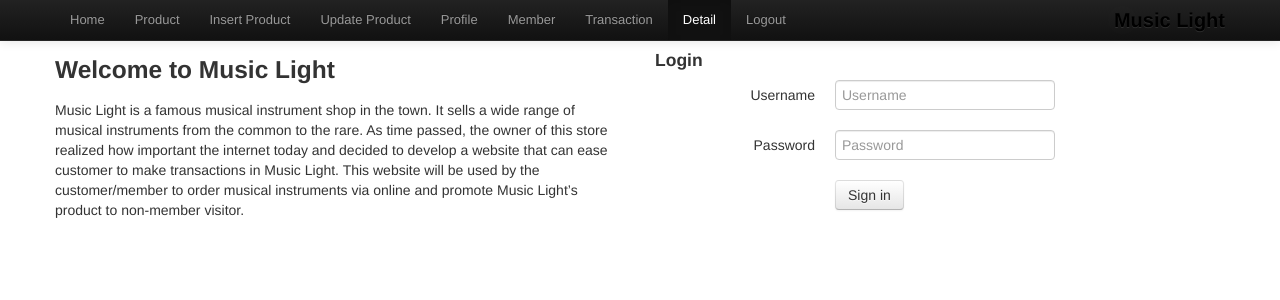
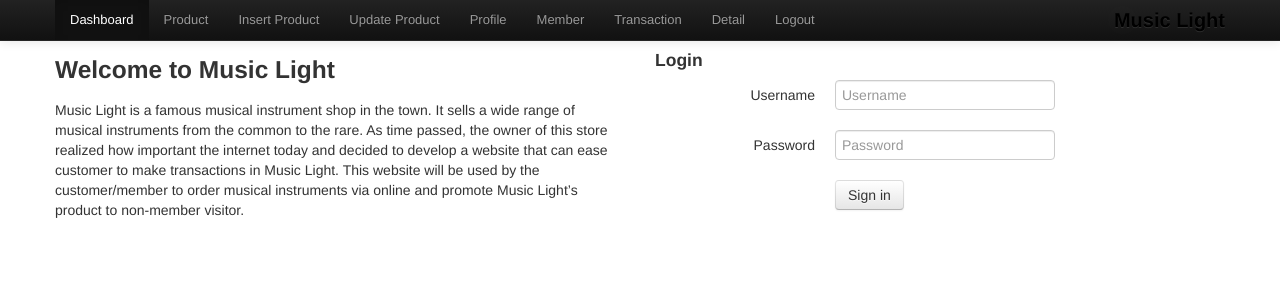
Before and after one commit to realodix/WBPL-MusicLight, a PHP site: page /admin/index.php in a window 1280 px wide. Shown: the top 300 px of the page. Run offline with PHP 8.4, Linux system fonts and the light colour scheme; some libraries are stand-ins or nearby versions.

Commit message:
Admin: Menggati home ke dashboard

```diff
--- a/admin/detail.php
+++ b/admin/detail.php
@@ -27,7 +27,7 @@
           <div class="nav-collapse collapse">
             <ul class="nav">
               <li class="">
-                <a href="./index.php">Home</a>
+                <a href="./index.php">Dashboard</a>
               </li>
               <li class="">
                 <a href="./product.php">Product</a>
--- a/admin/index.php
+++ b/admin/index.php
@@ -26,8 +26,8 @@
           <a class="brand" href="./index.html">Music Light</a>
           <div class="nav-collapse collapse">
             <ul class="nav">
-              <li class="">
-                <a href="./index.php">Home</a>
+              <li class="active">
+                <a href="./index.php">Dashboard</a>
               </li>
               <li class="">
                 <a href="./product.php">Product</a>
@@ -48,7 +48,7 @@
 			  <li class="">
                 <a href="./transaction.php">Transaction</a>
               </li>
-			  <li class="active">
+			  <li class="">
                 <a href="">Detail</a>
               </li>
 			  <li class="">
--- a/admin/insertproduct.php
+++ b/admin/insertproduct.php
@@ -27,7 +27,7 @@
           <div class="nav-collapse collapse">
             <ul class="nav">
               <li class="">
-                <a href="./index.php">Home</a>
+                <a href="./index.php">Dashboard</a>
               </li>
               <li class="">
                 <a href="./product.php">Product</a>
--- a/admin/logout.php
+++ b/admin/logout.php
@@ -27,7 +27,7 @@
           <div class="nav-collapse collapse">
             <ul class="nav">
               <li class="">
-                <a href="./index.php">Home</a>
+                <a href="./index.php">Dashboard</a>
               </li>
               <li class="">
                 <a href="./registration.php">Registration</a>
--- a/admin/member.php
+++ b/admin/member.php
@@ -27,7 +27,7 @@
           <div class="nav-collapse collapse">
             <ul class="nav">
               <li class="">
-                <a href="./index.php">Home</a>
+                <a href="./index.php">Dashboard</a>
               </li>
               <li class="">
                 <a href="./product.php">Product</a>
--- a/admin/product.php
+++ b/admin/product.php
@@ -27,7 +27,7 @@
           <div class="nav-collapse collapse">
             <ul class="nav">
               <li class="">
-                <a href="./index.php">Home</a>
+                <a href="./index.php">Dashboard</a>
               </li>
               <li class="active">
                 <a href="./product.php">Product</a>
--- a/admin/profile.php
+++ b/admin/profile.php
@@ -27,7 +27,7 @@
           <div class="nav-collapse collapse">
             <ul class="nav">
               <li class="">
-                <a href="./index.php">Home</a>
+                <a href="./index.php">Dashboard</a>
               </li>
               <li class="">
                 <a href="./product.php">Product</a>
--- a/admin/transaction.php
+++ b/admin/transaction.php
@@ -27,7 +27,7 @@
           <div class="nav-collapse collapse">
             <ul class="nav">
               <li class="">
-                <a href="./index.php">Home</a>
+                <a href="./index.php">Dashboard</a>
               </li>
               <li class="">
                 <a href="./product.php">Product</a>
--- a/admin/updateproduct.php
+++ b/admin/updateproduct.php
@@ -27,7 +27,7 @@
           <div class="nav-collapse collapse">
             <ul class="nav">
               <li class="">
-                <a href="./index.php">Home</a>
+                <a href="./index.php">Dashboard</a>
               </li>
               <li class="">
                 <a href="./product.php">Product</a>
```
